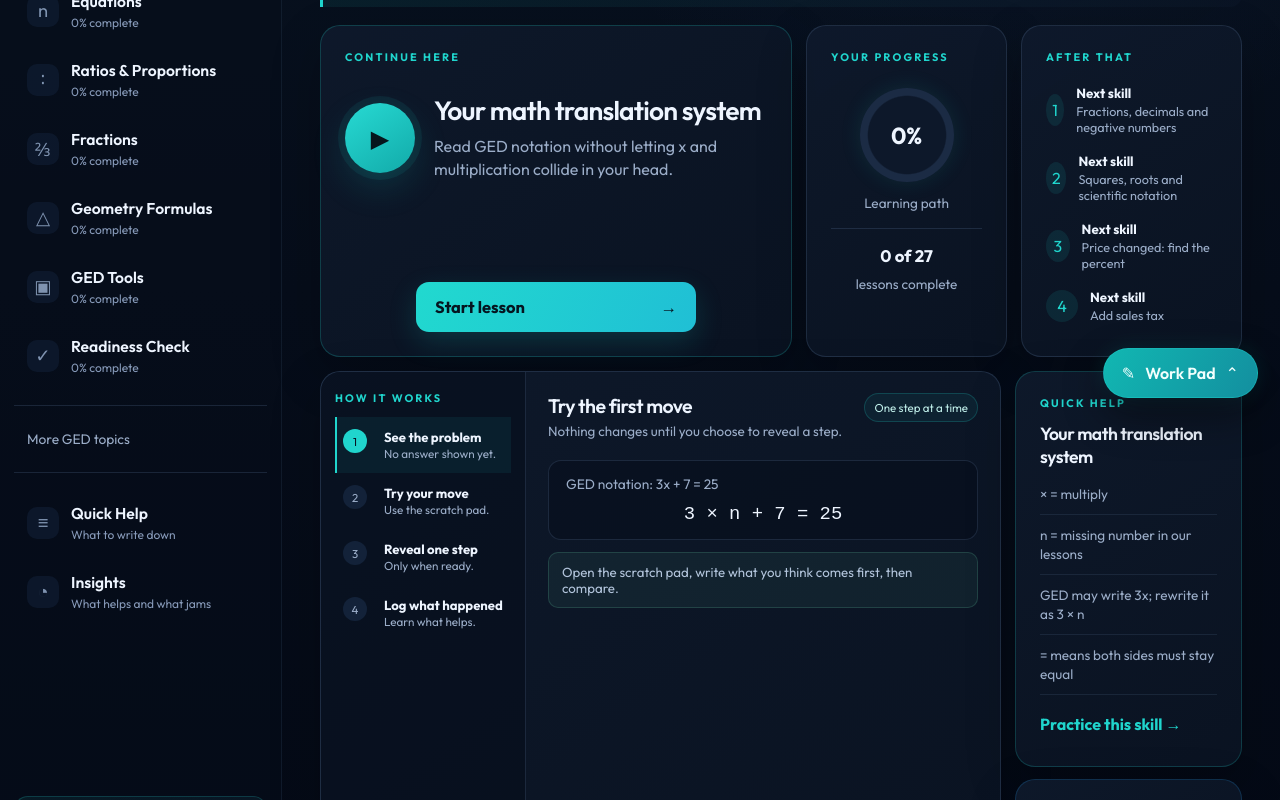
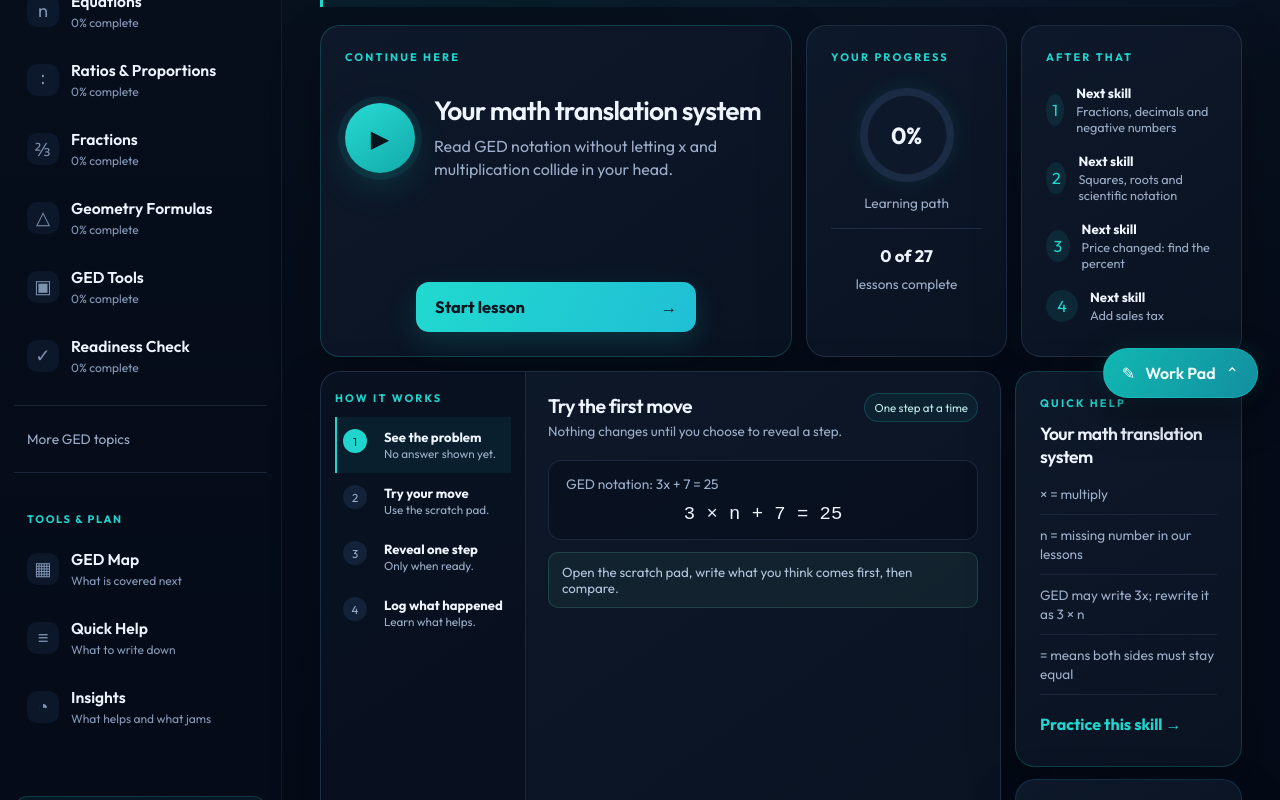
Before and after one commit to Kodaxadev/ged-math-path, a React (Vite) app: page / in a window 1280 px wide. Shown: the part 384-1184 px from the top of the page. Built offline with nearby package versions, Linux system fonts and the light colour scheme.

Commit message:
Add GED Map to STEP navigation

```diff
--- a/src/components/Nav.tsx
+++ b/src/components/Nav.tsx
@@ -2,7 +2,7 @@ import { useEffect, useRef } from 'react';
 import type { CourseModule, ModuleId, Progress } from '../types';
 import { moduleCompletion } from '../lib/course';
 
-type NavDestination = ModuleId | 'dashboard' | 'cards' | 'insights';
+type NavDestination = ModuleId | 'dashboard' | 'cards' | 'insights' | 'map';
 
 type Props = {
   modules: CourseModule[];
@@ -71,6 +71,12 @@ export function Nav({ modules, progress, activeModule, open, onSelect, onClose }
           <div className="more-list">{more.map(item)}</div>
         </details>
 
+        <p className="nav-group nav-tools-label">TOOLS &amp; PLAN</p>
+        <button type="button" aria-current={current('map')} className={activeModule === 'map' ? 'nav-card active nav-with-icon' : 'nav-card nav-with-icon'} onClick={() => onSelect('map')}>
+          <span className="nav-icon" aria-hidden="true">▦</span>
+          <span className="nav-title">GED Map</span>
+          <span className="nav-note">What is covered next</span>
+        </button>
         <button type="button" aria-current={current('cards')} className={activeModule === 'cards' ? 'nav-card active nav-with-icon' : 'nav-card nav-with-icon'} onClick={() => onSelect('cards')}>
           <span className="nav-icon" aria-hidden="true">≡</span>
           <span className="nav-title">Quick Help</span>
```
